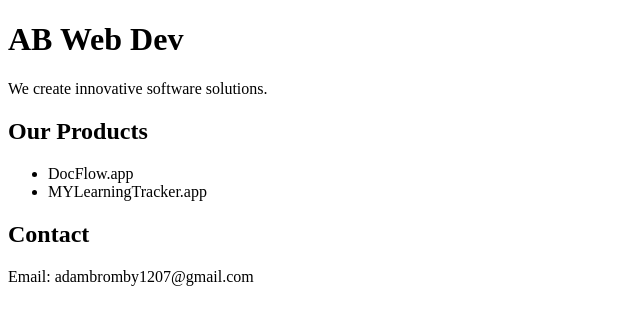
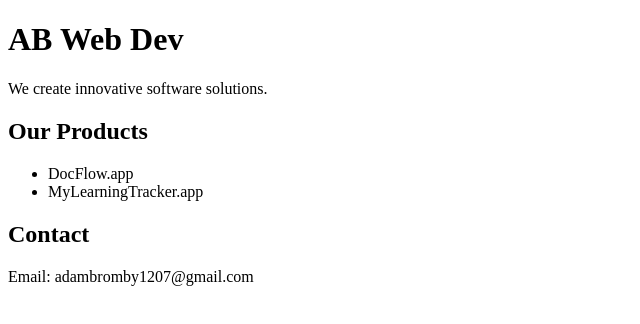
Before and after one commit to ABWebDev1207/AbWebdev1207.github.io, a plain HTML site: page index.html in a window 1280 px wide. Shown: the full height of the page, 0-640 px from the left. Drawn offline with Linux system fonts and the light colour scheme.

Commit message:
Update index.html

```diff
--- a/index.html
+++ b/index.html
@@ -10,7 +10,7 @@
     <h2>Our Products</h2>
     <ul>
         <li>DocFlow.app</li>
-        <li>MYLearningTracker.app</li>
+        <li>MyLearningTracker.app</li>
     </ul>
 
     <h2>Contact</h2>
```
